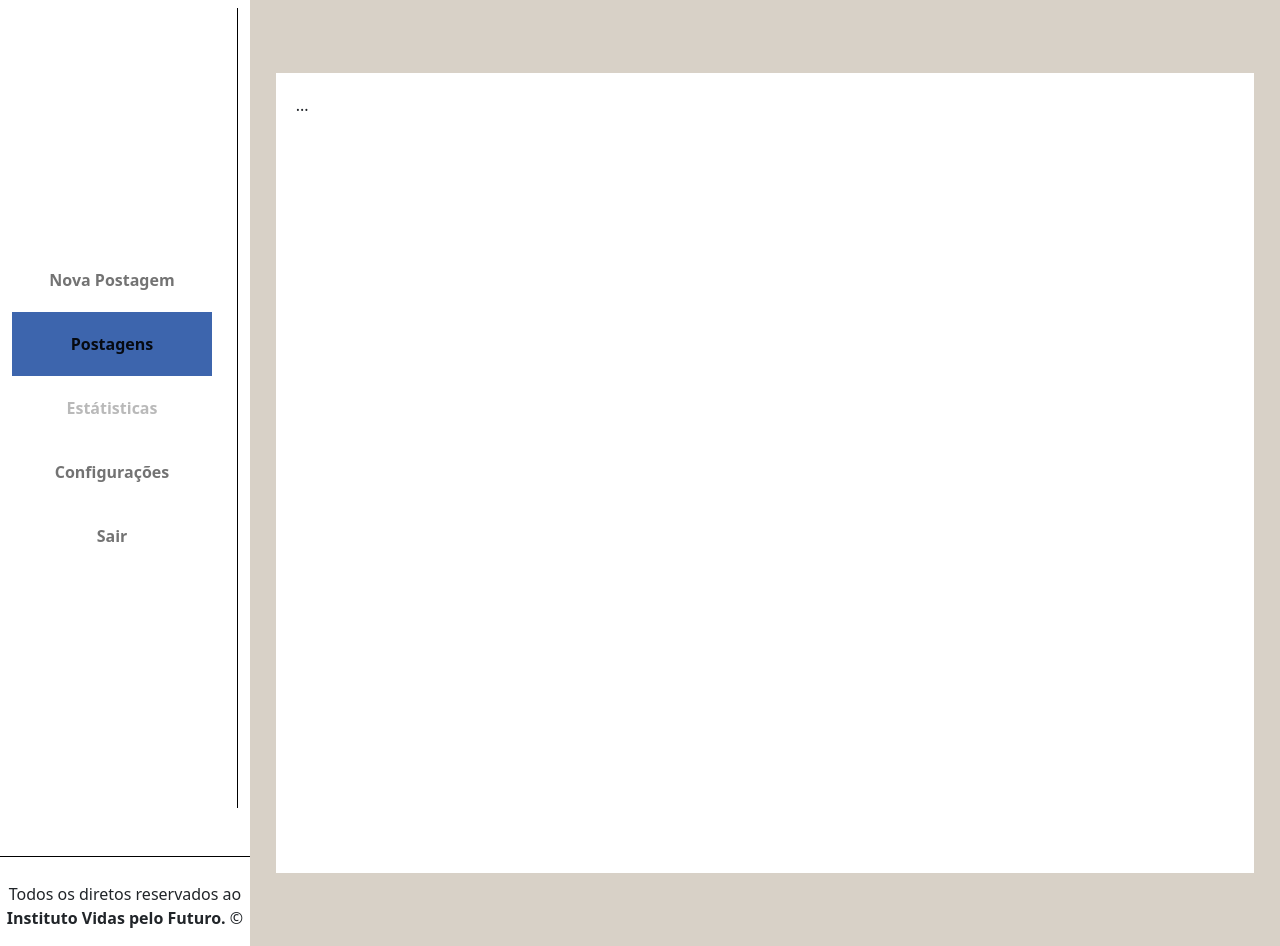
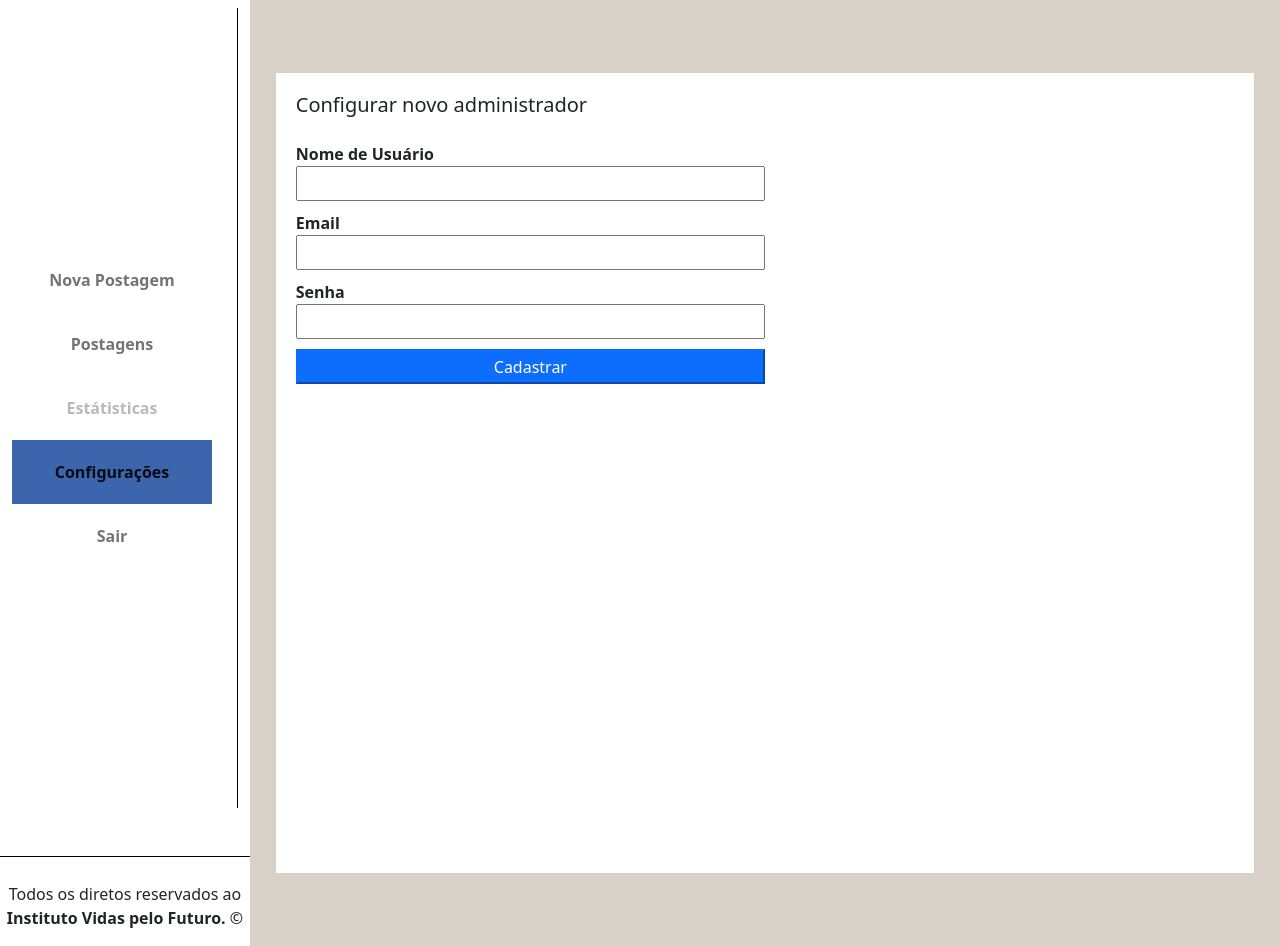
Before and after one commit to AsaphRG/Projeto_Vidas_Futuro, a PHP site: page /Projeto_Vidas_Futuro/pageConfigPostagem.html in a window 1280 px wide. Shown: the part 80-1026 px from the top of the page. Run offline with PHP 8.4, Linux system fonts and the light colour scheme.

Commit message:
Termino da página de configuração de administrador.

```diff
--- a/assets/css/pageConfigPostagem.css
+++ b/assets/css/pageConfigPostagem.css
@@ -95,6 +95,34 @@ a{
     padding: 20px;
 }
 
+.cadastroAdmin{
+    margin: 25px 0px;
+}
+
+.cadastroAdmin div{
+    margin: 10px 0px;
+    display: flex;
+    flex-direction: column;
+}
+
+.cadastroAdmin label{
+    font-size: 16px;
+    font-weight: bold;
+}
+
+.cadastroAdmin input{
+    width: 50%;
+    height: 35px;
+    font-size: 14px;
+    outline: none;
+    padding: 10px;
+}
+
+.cadastroAdmin button{
+    width: 50%;
+    height: 35px;
+}
+
 /*Rodapé*/
 .conteinerMasterPostagensRodape{
     display: flex;
--- a/pageConfigPostagem.html
+++ b/pageConfigPostagem.html
@@ -30,13 +30,13 @@
                         <a class="nav-link" target="_self" href="#">Nova Postagem</a>
                       </li>
                       <li class="nav-item">
-                        <a class="nav-link active" target="_self" href="#">Postagens</a>
+                        <a class="nav-link" target="_self" href="./pagePostagens.html">Postagens</a>
                       </li>
                       <li class="nav-item">
                         <a class="nav-link" href="#" target="_self" aria-disabled="true" title="Em breve Disponivel">Estátisticas</a>
                       </li>
                       <li class="nav-item">
-                        <a class="nav-link" href="./pageConfigPostagem.html" target="_self">Configurações</a>
+                        <a class="nav-link active" href="./pageConfigPostagem.html" target="_self">Configurações</a>
                       </li>
                     </li>
                     <li class="nav-item">
@@ -55,7 +55,25 @@
             </div>
             <div class="areaConfig">
                 <section class="configConteudo">
-                    ...
+                    <h5>Configurar novo administrador</h5>
+                    <form action="" method="post" class="cadastroAdmin">
+                        <div>
+                            <label for="usuario">Nome de Usuário</label>
+                            <input type="text" name="usuario" id="usuario">
+                        </div>
+                        <div>
+                            <label for="email">Email</label>
+                            <input type="email" name="email" id="email">
+                        </div>
+                        <div>
+                            <label for="senha">Senha</label>
+                            <input type="password" name="senha" id="senha">
+                        </div>
+
+                        <div>
+                            <button type="submit" class="btn-primary">Cadastrar</button>
+                        </div>
+                    </form>
                 </section>
             </div>
     </main>
```
